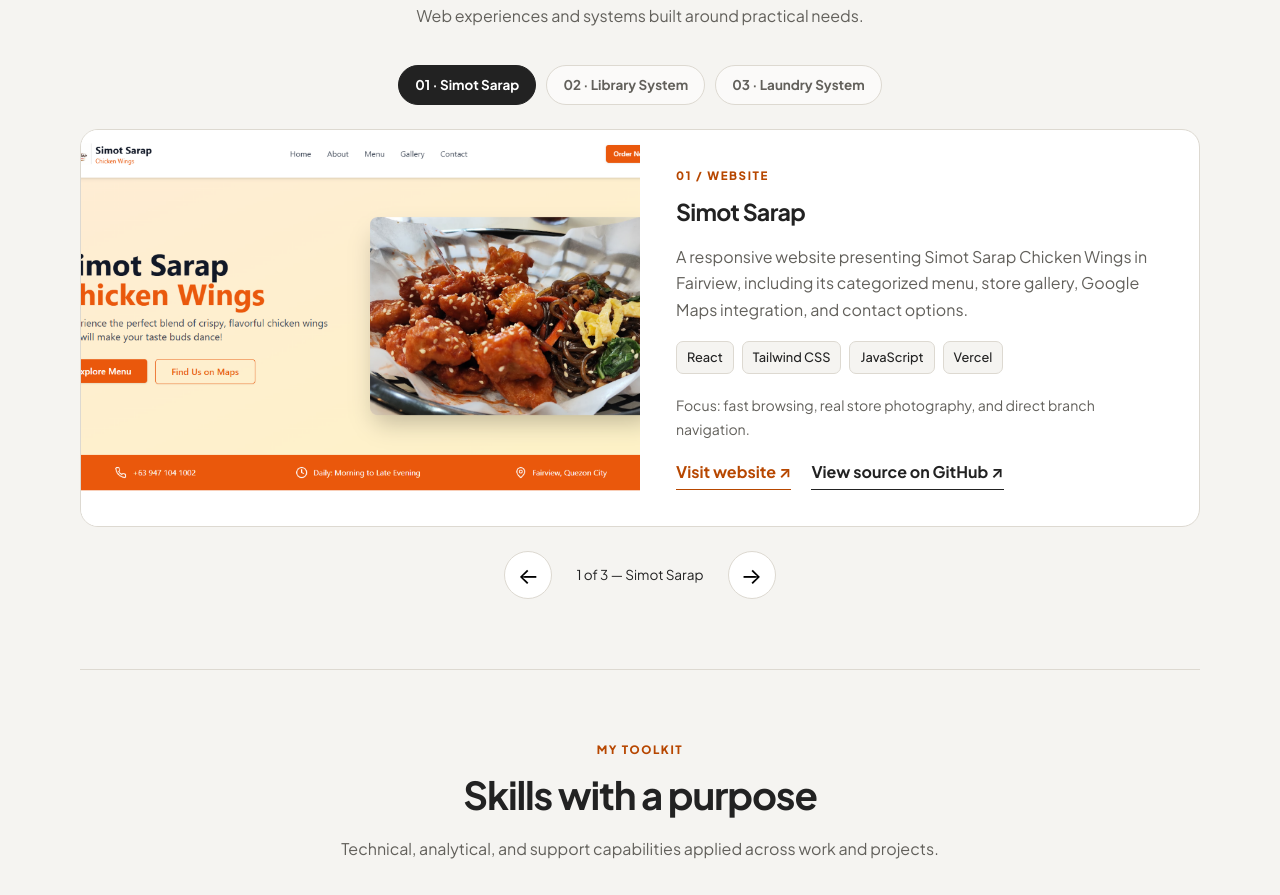
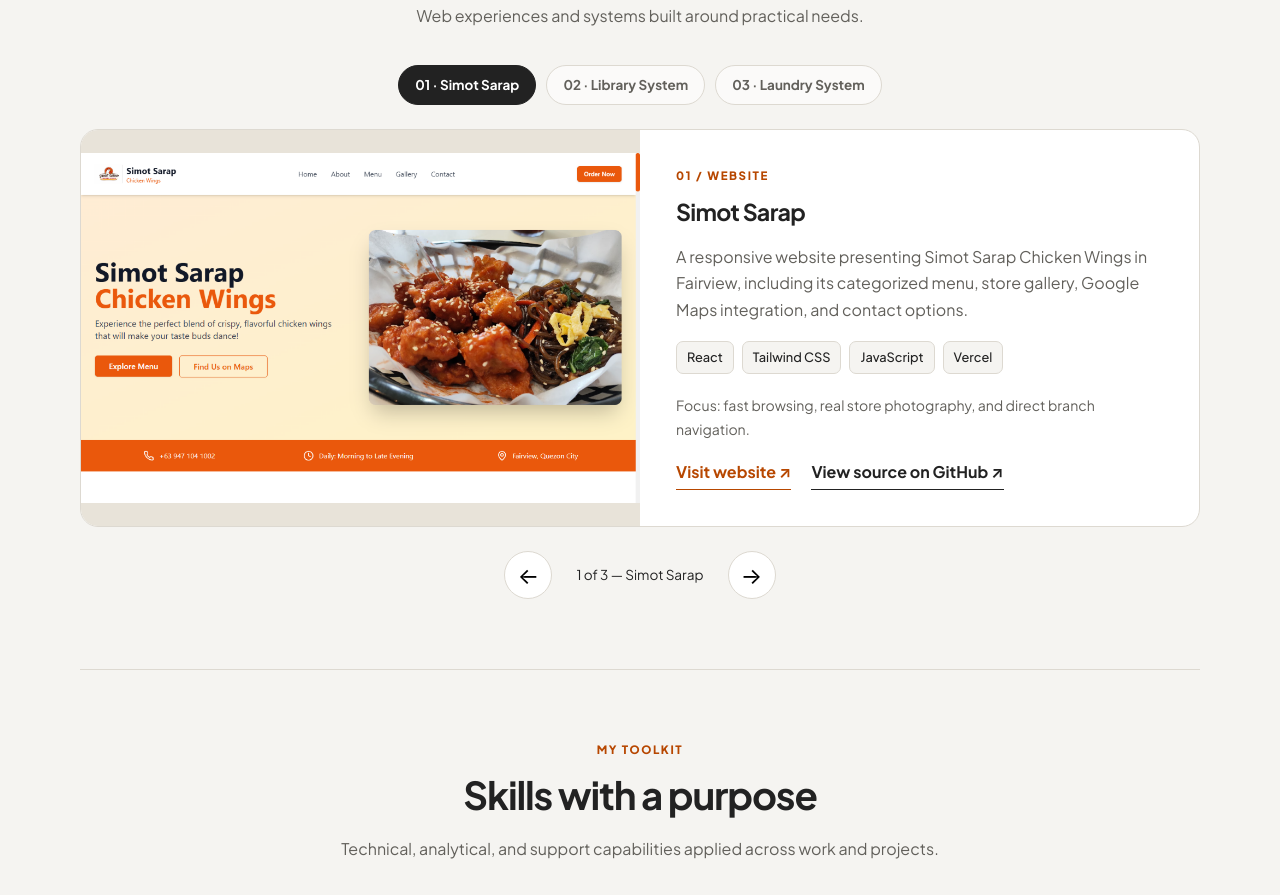
Before and after one commit to aintzetsu/ejg_portfolio, a plain HTML site: page index.html in a window 1280 px wide. Shown: the part 1857-2752 px from the top of the page. Drawn offline with Linux system fonts and the light colour scheme.

Commit message:
Avoid horizontal clipping on project preview image

```diff
--- a/style.css
+++ b/style.css
@@ -512,10 +512,9 @@ p {
 
 .project-media img {
   width: 100%;
-  height: 100%;
+  height: auto;
   aspect-ratio: 8 / 5;
-  object-fit: cover;
-  object-position: top center;
+  object-fit: contain;
   transition: transform 0.4s;
 }
 
```
